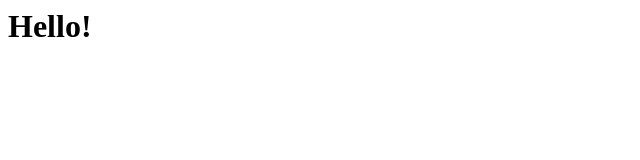
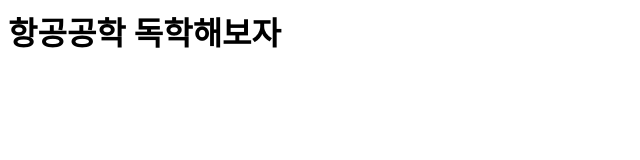
Before and after one commit to ParkJ82/Engineering-Essentials, a plain HTML site: page index.html in a window 1280 px wide. Shown: the whole page, without its empty margins (0-640 px from the left). Drawn offline with Linux system fonts and the light colour scheme.

Commit message:
Update index.html

```diff
--- a/index.html
+++ b/index.html
@@ -1 +1 @@
-<h1>Hello!</h1>
+<h1>항공공학 독학해보자</h1>
```
